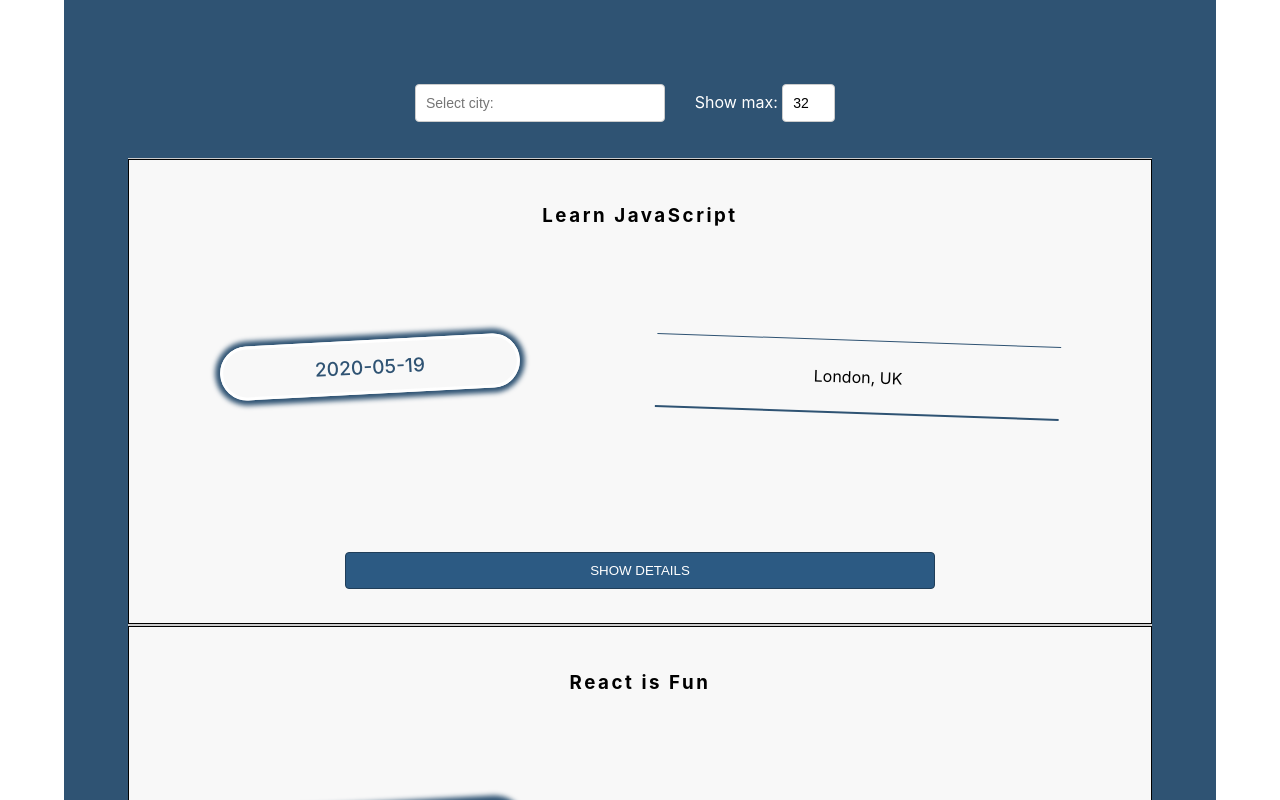
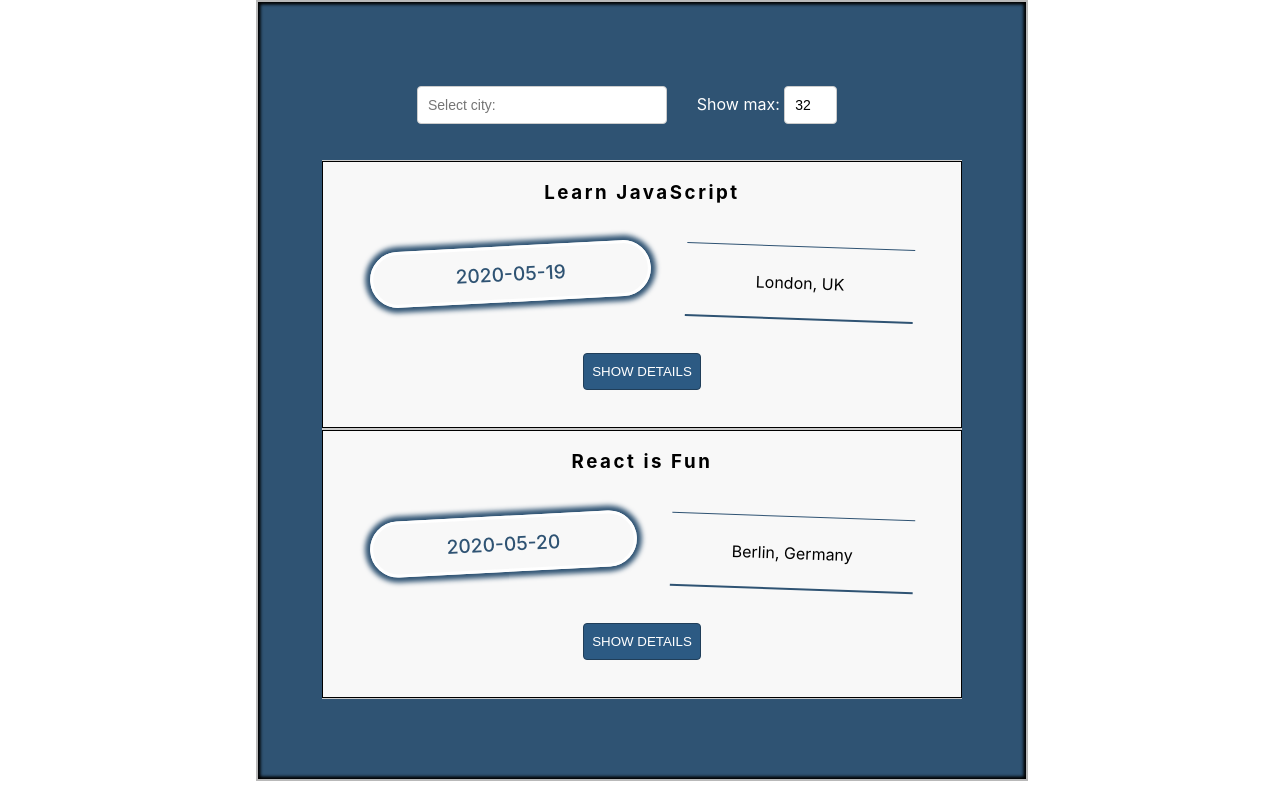
Before and after one commit to kir-net/meet, a React (Create React App) app: page / in a window 1280 px wide. Shown: the top 800 px of the page. Built offline with nearby package versions, Linux system fonts and the light colour scheme.

Commit message:
ex4.4 some styling

```diff
--- a/src/App.css
+++ b/src/App.css
@@ -1,16 +1,16 @@
 @import url(https://fonts.googleapis.com/css?family=Roboto:500);
 
-input[type=number]::-webkit-inner-spin-button {
-    -webkit-appearance: none;
-}
+
 
 .App {
-  text-align: center;
-  padding: 5%;
-  background-color: rgb(47, 83, 115);
-  width: 80%;
-  margin-left: 5%;
-
+    display: block;
+    text-align: center;
+    padding: 5%;
+    background-color: rgb(47, 83, 115);
+    width: 85%;
+    margin-left: 2%;
+    border: 0.2vw solid rgb(185, 185, 185);
+    box-shadow: inset 0 0 3px 0.2vw black;
 }
 .App * {
   box-sizing: border-box;
@@ -19,9 +19,7 @@ ul {
   padding: 0;
   list-style: none;
 }
-p {
-  margin: 5px 0;
-}
+
 .display-none {
   display: none;
 }
@@ -38,6 +36,9 @@ input[type="number"] {
   line-height: 20px;
   align-self: center;
   height: 38px;
+}
+input[type=number]::-webkit-inner-spin-button {
+    -webkit-appearance: none;
 }
 .city {
   width: 250px;
@@ -82,7 +83,7 @@ input[type="number"] {
   border: 1px rgb(32, 62, 89) solid;
 }
 .event {
-  padding: 10px 20px 35px;
+  padding: 0 2vw 3vw;
   text-align: justify;
   border-top: 1px solid #ccc;
   border-bottom: 1px solid #ccc;
@@ -95,7 +96,7 @@ input[type="number"] {
 }
 .event .title{
     display: block;
-    margin: 35px auto;
+    margin: 20px auto;
     letter-spacing: 0.2vw;
     text-align:center;
 }
@@ -108,19 +109,19 @@ input[type="number"] {
     display: flex;
     align-items: start;
     width: 100%;
-    padding: 0.6rem 0.2rem;
+    padding: 0.4vw;
 }
 .start-time{
     flex-grow: 1;
-  margin: 7%;
+    margin: 3%;
     color: rgb(47, 83, 115);
     font-weight: 500;
     font-size: larger;
-    padding: 12px;
+    padding: 1vw;
     text-align: center;
     border: 3px white solid;
     box-shadow: 0 0 5px 5px rgb(47, 83, 115);
-    border-radius: 100px;
+    border-radius: 3vw;
     transform: rotate(-3deg);
 }
 .start-time:hover{
@@ -128,8 +129,7 @@ input[type="number"] {
 }
 .location{
     flex-grow: 1;
-    margin: 7%;
-    width:25%;
+    margin: 3%;
     text-align: center;
     padding: 2vw 0;
     border-top: 1px solid  rgb(47, 83, 115);
@@ -137,10 +137,10 @@ input[type="number"] {
     transform: rotate(2deg);
 }
 .location:hover{
-    letter-spacing: 0.04vw;
+    background-color: rgba(171, 27, 255, 0.039);;
 }
 .event-details{
-    padding: 60px 60px 20px;
+    padding: 5vw 8vw 1vw;
 }
 .link{
     display: block;
@@ -148,9 +148,8 @@ input[type="number"] {
 }
 .btn-toggle-details {
   display: block;
-  width: 60%;
-  margin-top: 60px;
-  margin-left: 20%;
+  width:fit-content;
+  margin: 10px auto 0;
   padding: 10px 8px;
   border: 1px rgb(32, 62, 89) solid;
   border-radius: 4px;
@@ -251,7 +250,6 @@ input[type="number"] {
 }
 
 
-
 @media only screen and (min-width: 992px) {
   .data-vis-wrapper {
     flex-direction: row;
@@ -262,4 +260,19 @@ input[type="number"] {
     min-width: auto;
     margin: 0 auto;
   }
+  .App {
+    display: block;
+    text-align: center;
+    padding: 5%;
+    background-color: rgb(47, 83, 115);
+    width: 50%;
+    margin-left: 20%;
+    }
 }
+
+@media all and (max-width: 400px) {
+    .event-details{
+        padding: 3vw 2vw 1vw;
+        text-align: left;
+    }
+}
```
